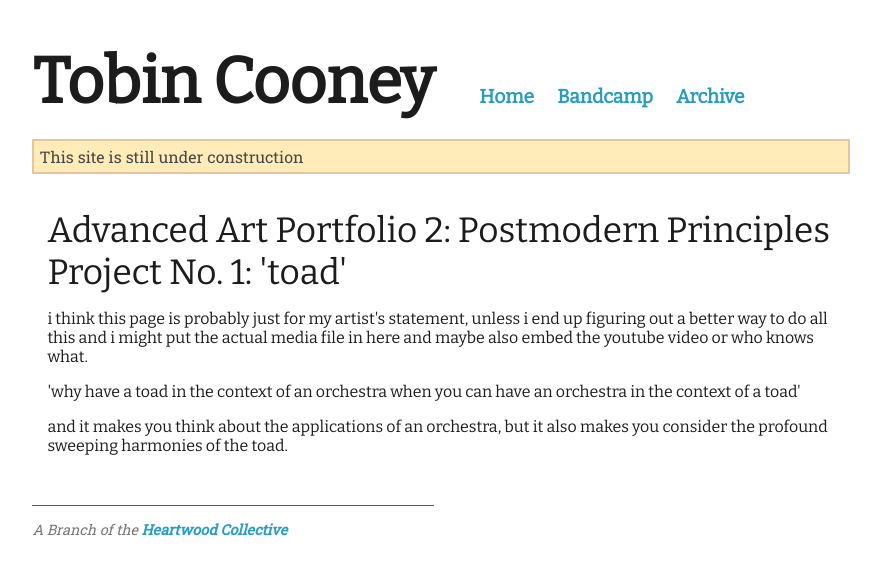
After one commit to tobincooney/site, a PHP site: page /proj/toad.html in a window 1280 px wide. The commit adds this page. Shown: the top 575 px of the page, without its empty margins (206-1087 px from the left). Run offline with PHP 8.4, Linux system fonts and the light colour scheme.

```diff
--- /dev/null
+++ b/proj/toad.html
@@ -0,0 +1,46 @@
+<!DOCTYPE html>
+<html>
+<head>
+	<title>Tobin Cooney</title>
+	<link rel="icon" type="image/png" href="../icon.png" />
+	<link rel="stylesheet" href="../style.css" />
+	<link href="https://fonts.googleapis.com/css?family=Roboto" rel="stylesheet" />
+	<link href="https://fonts.googleapis.com/css2?family=Roboto+Slab:wght@400&display=swap" rel="stylesheet" />
+	<link href="https://fonts.googleapis.com/css2?family=Bitter&display=swap" rel="stylesheet">
+</head>
+<body>
+	<h1 class="title" >Tobin Cooney</h1>
+	<div class="nav" >
+		<div class="button" >
+			<a href="../index.html">Home</a>
+		</div>
+		<div class="button" >
+			<a href="https://tobincooney.bandcamp.com/">Bandcamp</a>
+		</div>
+		<div class="button" >
+			<a href="../archive.html">Archive</a>
+		</div>
+		<!-- reassess these nav links once there are actually files where music_temp.html and photo_temp.html are -->
+	</div>
+
+	<!--    THE CONTENT BEGINS    -->
+
+	<br><br>
+
+	<div class="notice">This site is still under construction</div>
+
+	<br>
+
+	<div class="project">
+		<h3 style="text-decoration: none;">Advanced Art Portfolio 2: Postmodern Principles Project No. 1: 'toad'</h3>
+		<p>i think this page is probably just for my artist's statement, unless i end up figuring out a better way to do all this and i might put the actual media file in here and maybe also embed the youtube video or who knows what.</p>
+		<p>'why have a toad in the context of an orchestra when you can have an orchestra in the context of a toad'</p>
+		<p>and it makes you think about the applications of an orchestra, but it also makes you consider the profound sweeping harmonies of the toad.</p>
+	</div>
+	<br />
+
+	<hr id="endline" />
+	<p class="footer">A Branch of the <a href="https://www.heartwoodcollective.com/">Heartwood Collective</a></p>
+
+</body>
+</html>
--- a/style.css
+++ b/style.css
@@ -140,7 +140,7 @@ img.artwork {
 }
 img.artwork#compact {
 	width: auto;
-	height: 180px;
+	height: 40vh;
 }
 div.img-container {
 	overflow: hidden;
@@ -168,6 +168,12 @@ iframe.bandcamp {
 	width: 100%;
 	height: 250px;
 	display: block;
+}
+iframe.youtube {
+	border: none;
+	display: block;
+	width: 35vw;
+	height: 40vh;
 }
 div.bandcamp-wrap {
 	width: 100%;
@@ -251,6 +257,10 @@ div.pinned {
 		align: center;
 		text-align: center;
 	}
+	iframe.youtube {
+		width: 70vw;
+		height: 70vh;
+	}
 }
 
 /* dark mode adaptive stuff */
```
Also changed, not shown: archive.html (+5 -2 lines).
